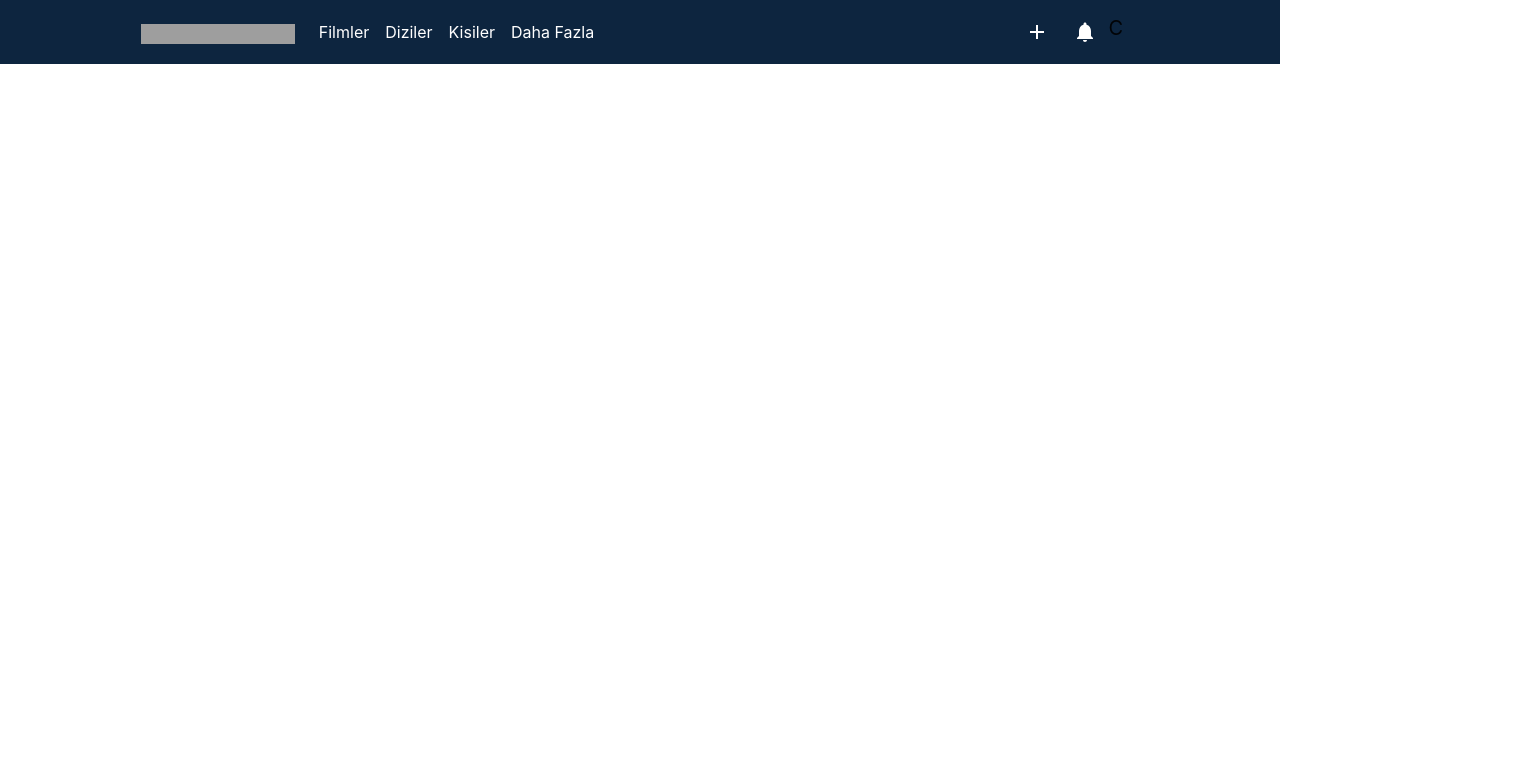
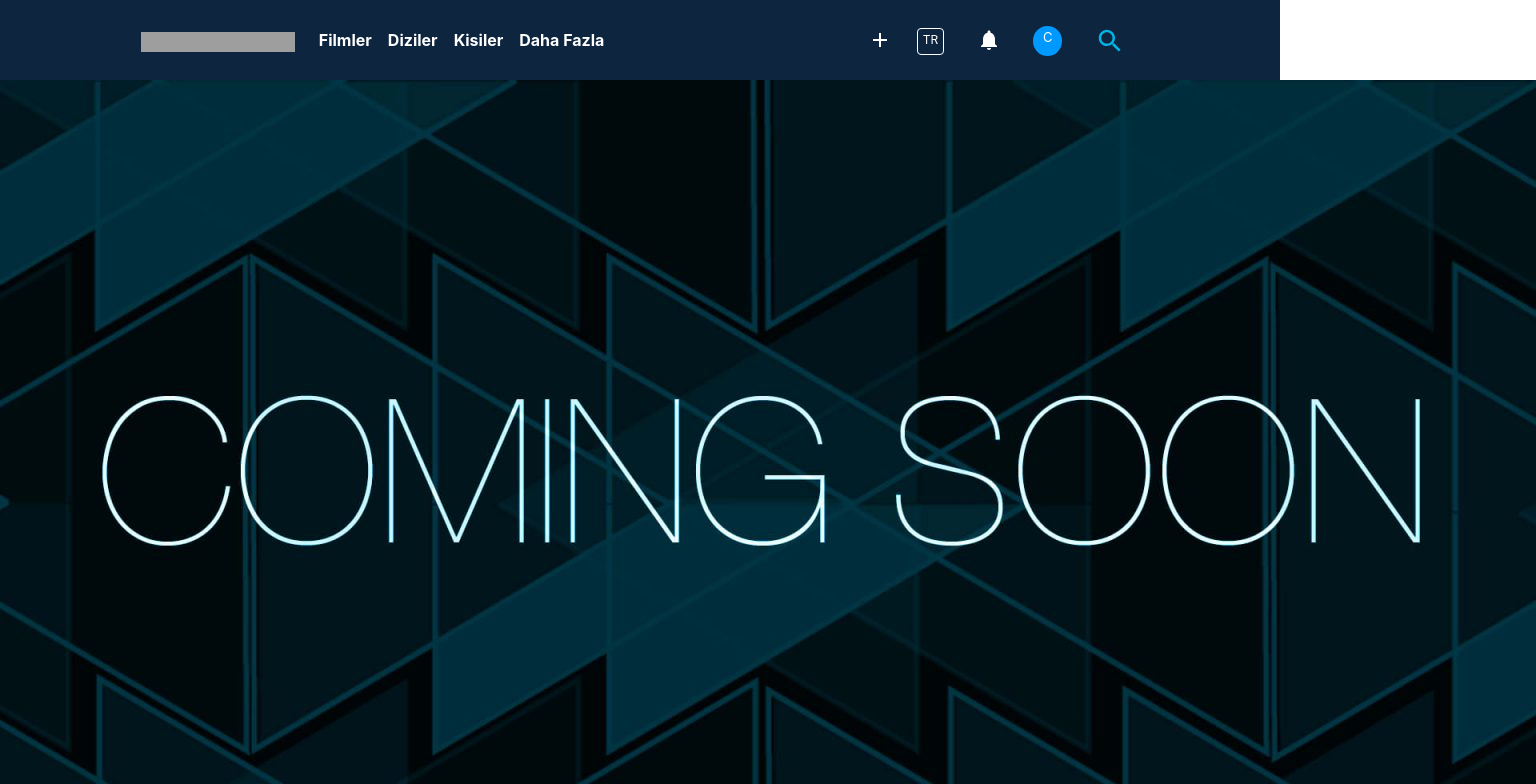
Before and after one commit to ceydaulubas/TMDb-react-api, a React (Create React App) app: page /daha-fazla in a window 1280 px wide. Shown: the top 784 px of the page, 1536 px wide, since content can reach past the window. Built offline with nearby package versions, Linux system fonts and the light colour scheme; grey boxes are pictures that could not be loaded.

Commit message:
navbar done except search button function

```diff
--- a/src/App.js
+++ b/src/App.js
@@ -2,7 +2,11 @@ import { Switch, Route } from 'react-router-dom';
 import 'bootstrap/dist/css/bootstrap.min.css';
 
 import NavBar from './components/NavBar';
-import Home from './components/Home/Home';
+import Home from './components/Pages/Home/Home';
+import Filmler from './components/Pages/Filmler';
+import Diziler from './components/Pages/Diziler';
+import Kisiler from './components/Pages/Kisiler';
+import DahaFazla from './components/Pages/DahaFazla';
 
 const App = () => {
   return (
@@ -11,7 +15,11 @@ const App = () => {
 
      <Switch>
           <Route exact path='/' component={Home}/>
-          <Route path='/customers' component={Home}/>
+          <Route path='/filmler' component={Filmler}/>
+          <Route path='/diziler' component={Diziler}/>
+          <Route path='/kisiler' component={Kisiler}/>
+          <Route path='/daha-fazla' component={DahaFazla}/>
+
         </Switch>
 
     </div>
--- a/src/components/NavBar.js
+++ b/src/components/NavBar.js
@@ -1,33 +1,46 @@
 import React from 'react'
 import '../style/NavBar.scss'
 
-import { Nav, Navbar} from 'react-bootstrap';
+import { Nav, Navbar } from 'react-bootstrap';
 import { IconButton } from '@material-ui/core';
 import AddIcon from '@material-ui/icons/Add';
 import NotificationsIcon from '@material-ui/icons/Notifications';
+import SearchIcon from '@material-ui/icons/Search';
+
+const styleForPageLink ={
+    color: 'white' ,
+    'font-weight': 'bold'
+}
+
+const searhicon ={
+    color: '#01b4e4',
+    'font-size': '30px'
+}
 
 const NavBar = () => {
     return (
 
-        <Navbar className="color-nav">
-            <Navbar.Brand href="#home" className="navbar1" style={{ color: 'white' }}>
+        <Navbar className="navbar">
+            <Navbar.Brand href="/" className="navbar1">
                 <img
-                    className="x"
+                    className="logo"
                     src="https://www.themoviedb.org/assets/2/v4/logos/v2/blue_short-8e7b30f73a4020692ccca9c88bafe5dcb6f8a62a4c6bc55cd9ba82bb2cd95f6c.svg"
                     alt="The Movie Database (TMDb)"
                 />
             </Navbar.Brand>
-            <Nav className="mr-auto">
-                <Nav.Link href="#home" style={{ color: 'white' }}>Filmler</Nav.Link>
-                <Nav.Link href="#features" style={{ color: 'white' }}>Diziler</Nav.Link>
-                <Nav.Link href="#pricing" style={{ color: 'white' }}>Kisiler</Nav.Link>
-                <Nav.Link href="#pricing" style={{ color: 'white' }}>Daha Fazla</Nav.Link>
+            <Nav className="mr-auto" >
+                <Nav.Link href="/filmler" style={styleForPageLink}>Filmler</Nav.Link>
+                <Nav.Link href="/diziler" style={styleForPageLink}>Diziler</Nav.Link>
+                <Nav.Link href="/kisiler" style={styleForPageLink}>Kisiler</Nav.Link>
+                <Nav.Link href="/daha-fazla" style={styleForPageLink}>Daha Fazla</Nav.Link>
             </Nav>
             <Nav className="navbar2">
-            <IconButton><AddIcon style={{color: "white"}}/></IconButton>
-            <IconButton><NotificationsIcon style={{color: "white"}}/></IconButton>
-            <Navbar.Brand class="circle" >C</Navbar.Brand>
-            {/* <div class="circle" > C </div> */}
+                <Nav.Link ><IconButton><AddIcon style={{ color: "white" }} /></IconButton></Nav.Link>
+                <Nav.Link className="navbarText" href="/"><p>TR</p></Nav.Link>
+                <IconButton className="notificationsIcon"><NotificationsIcon style={{ color: "white" }} /></IconButton>
+                <Nav.Link className="nameCircle"><p>C</p></Nav.Link>
+                <IconButton className="notificationsIcon"><SearchIcon className= "notificationIcon" style={searhicon} /></IconButton>
+
             </Nav>
         </Navbar>
 
--- /dev/null
+++ b/src/components/Pages/DahaFazla.js
@@ -0,0 +1,12 @@
+import React from 'react';
+import ComingSoon from '../../Images/comingSoon.jpg';
+
+const DahaFazla = () => {
+    return (
+        <div>
+             <img className= "coming-soon" src={ComingSoon} alt="coming soon" ></img>
+        </div>
+    )
+}
+
+export default DahaFazla;
--- /dev/null
+++ b/src/components/Pages/Diziler.js
@@ -0,0 +1,12 @@
+import React from 'react';
+import ComingSoon from '../../Images/comingSoon.jpg';
+
+const Diziler = () => {
+    return (
+        <div>
+            <img className= "coming-soon" src={ComingSoon} alt="coming soon" ></img>
+        </div>
+    )
+}
+
+export default Diziler;
--- /dev/null
+++ b/src/components/Pages/Filmler.js
@@ -0,0 +1,12 @@
+import React from 'react';
+import ComingSoon from '../../Images/comingSoon.jpg';
+
+const Filmler = () => {
+    return (
+        <div>
+            <img className= "coming-soon" src={ComingSoon} alt="coming soon" ></img>
+        </div>
+    )
+}
+
+export default Filmler;
--- /dev/null
+++ b/src/components/Pages/Kisiler.js
@@ -0,0 +1,12 @@
+import React from 'react';
+import ComingSoon from '../../Images/comingSoon.jpg';
+
+const Kisiler = () => {
+    return (
+        <div>
+            <img className= "coming-soon" src={ComingSoon} alt="coming soon" ></img>
+        </div>
+    )
+}
+
+export default Kisiler;
--- a/src/style/NavBar.scss
+++ b/src/style/NavBar.scss
@@ -1,26 +1,68 @@
-.color-nav{
-background-color: #0d253f;
+$main-color: #0d253f;
+$circle-color :rgb(0, 153, 255);
 
 
-}
-.navbar1{
-    padding-left: 10%;
-}
-.navbar2{
-    padding-right: 10%;
-}
+.navbar{
+  background-color: $main-color;
 
-.x{
+  .logo {
     width: 154px;
     height: 20px;
+  }
+
+  .navbar1 {
+    padding-left: 10%;
+  }
+
+  .navbar2 {
+  padding-right: 13%;
+
+  .navbarText {
+    border: solid white 1px;
+    border-radius: 4px;
+    height: 27px;
+    width: 28px;
+    margin-top: 8%;
+    margin-right: 8%;
+    margin-left: 2%;
+    padding-top: 5px;
+    font-size: 12px ;
+    text-align: center;
+    &:visited{
+        background-color: $main-color;
+    }
+    &:focus {
+        background-color:white;
+        p{
+            color: black;
+    }
 }
+   p{
+      color: white;
+      margin:-3px;
+      text-align: center;
 
-.circle {
+    }
+  }
+
+  .nameCircle{
+    border: solid $circle-color 2px;
+    background-color: $circle-color ;
+    border-radius: 50%;
     height: 30px;
-    width: 30px;
-    background-color: #01b4e4;
-    border-radius: 50%;
-    color: white;
-    text-align: center;
-    margin-top:10%
+    width: 60px;
+    margin-top: 7%;
+    margin-left: 8%;
+    margin-right: 8%;
+    p{
+        color:white;
+        font-size:small;
+        text-align: center;
+        margin-top: -80%;
+    }
   }
+  .notificationIcon{
+    margin-top: 8%;
+  }
+}
+}
```
Also changed, not shown: src/Images/comingSoon.jpg (added), src/components/Pages/Home/Home.js (renamed from src/components/Home/Home.js).
